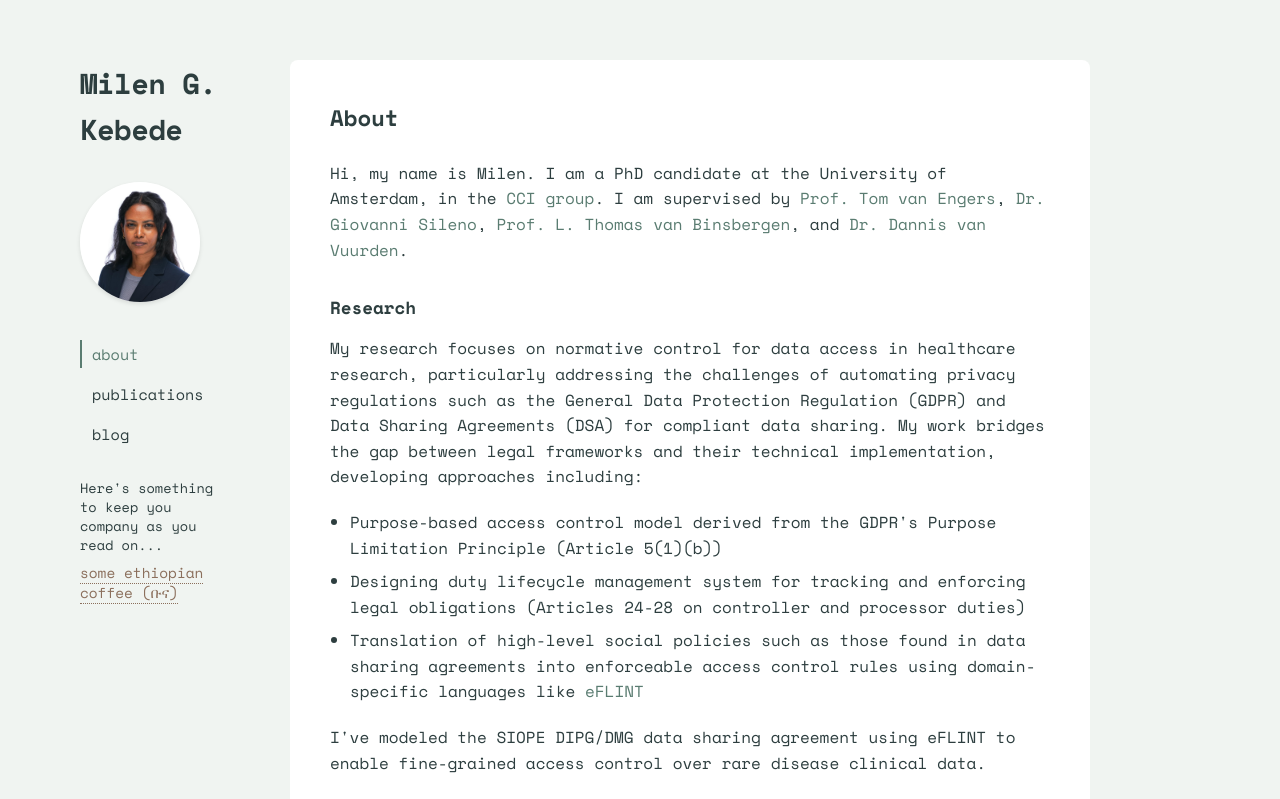
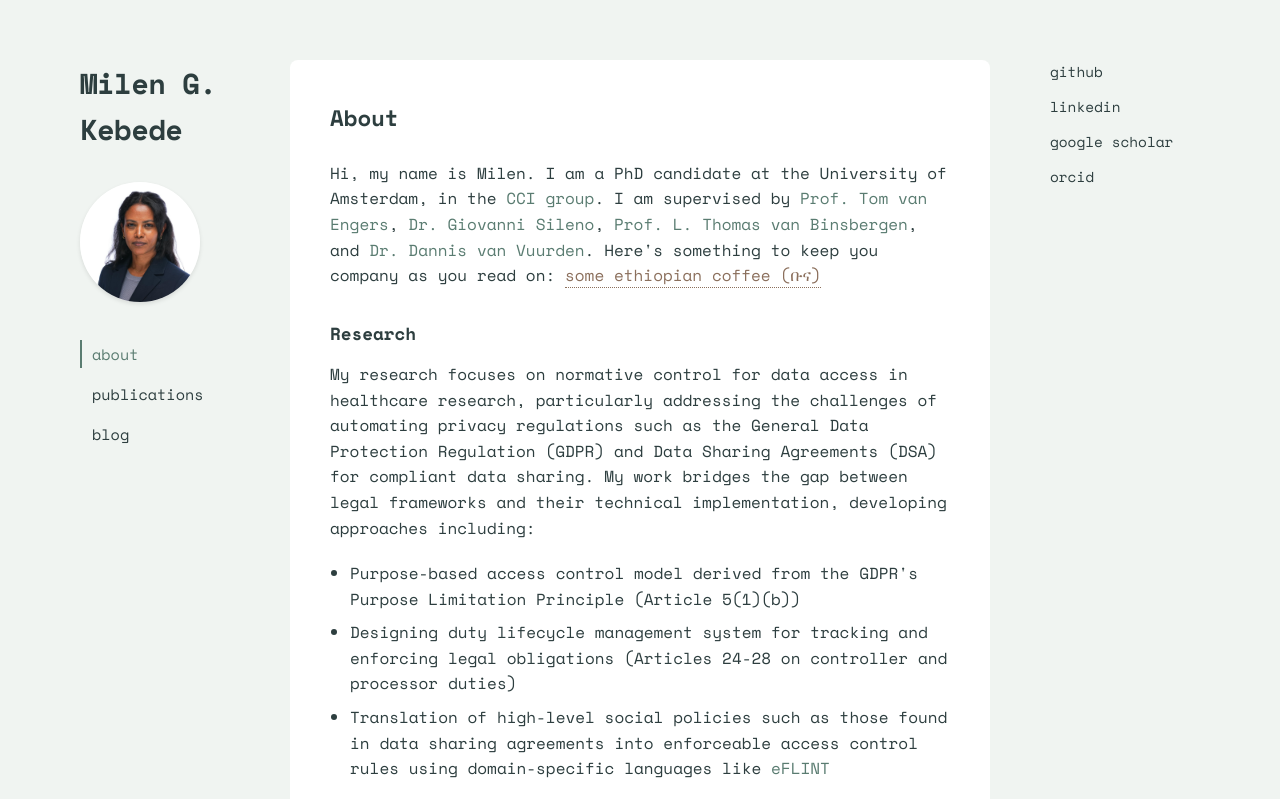
Before and after one commit to yemilen/yemilen.github.io, a plain HTML site: page index.html in a window 1280 px wide. Shown: the top 799 px of the page. Drawn offline with nearby package versions, Linux system fonts and the light colour scheme.

Commit message:
edited blogpost

```diff
--- a/index.html
+++ b/index.html
@@ -24,11 +24,6 @@
                     <a href="publications.html">publications</a>
                     <a href="blog.html">blog</a>
                 </nav>
-
-                <div class="sidebar-extra">
-                    <p style="margin-bottom: 8px; font-size: 0.85rem;">Here's something to keep you company as you read on...</p>
-                    <span id="drinks-container"><span class="clickable drink-item" data-index="0">some ethiopian coffee (ቡና)</span></span>
-                </div>
             </header>
         </div>
 
@@ -45,6 +40,7 @@
                 <a href="https://www.uva.nl/en/profile/s/i/g.sileno/g.sileno.html" target="_blank">Dr. Giovanni Sileno</a>,
                 <a href="https://www.uva.nl/en/profile/b/i/l.t.vanbinsbergen/l.t.van-binsbergen.html" target="_blank">Prof. L. Thomas van Binsbergen</a>,
                 and <a href="https://research.prinsesmaximacentrum.nl/en/team-members/dr-dannis-van-vuurden" target="_blank">Dr. Dannis van Vuurden</a>.
+                Here's something to keep you company as you read on: <span id="drinks-container"><span class="clickable drink-item" data-index="0">some ethiopian coffee (ቡና)</span></span>
             </p>
 
             <h3>Research</h3>
@@ -116,6 +112,15 @@
             <footer>
                 <p>© 2025</p>
             </footer>
+        </div>
+
+        <div class="sidebar-right">
+            <div class="links-vertical">
+                <a href="https://github.com/yemilen" target="_blank">github</a>
+                <a href="https://linkedin.com/in/mgkebede" target="_blank">linkedin</a>
+                <a href="https://scholar.google.com/citations?user=D28T4E0AAAAJ&hl=en" target="_blank">google scholar</a>
+                <a href="https://orcid.org/0000-0003-4790-7024" target="_blank">orcid</a>
+            </div>
         </div>
     </div>
 
--- a/styles.css
+++ b/styles.css
@@ -41,6 +41,32 @@ body {
     top: 60px;
     height: fit-content;
     background-color: transparent;
+}
+
+/* Right sidebar */
+.sidebar-right {
+    flex-shrink: 0;
+    width: 150px;
+    position: sticky;
+    top: 60px;
+    height: fit-content;
+}
+
+.links-vertical {
+    display: flex;
+    flex-direction: column;
+    gap: 12px;
+    font-size: 0.9rem;
+}
+
+.links-vertical a {
+    color: var(--text-color);
+    text-decoration: none;
+    transition: color 0.2s ease;
+}
+
+.links-vertical a:hover {
+    color: var(--link-color);
 }
 
 header {
```
Also changed, not shown: about.html (+1 -5 lines).
